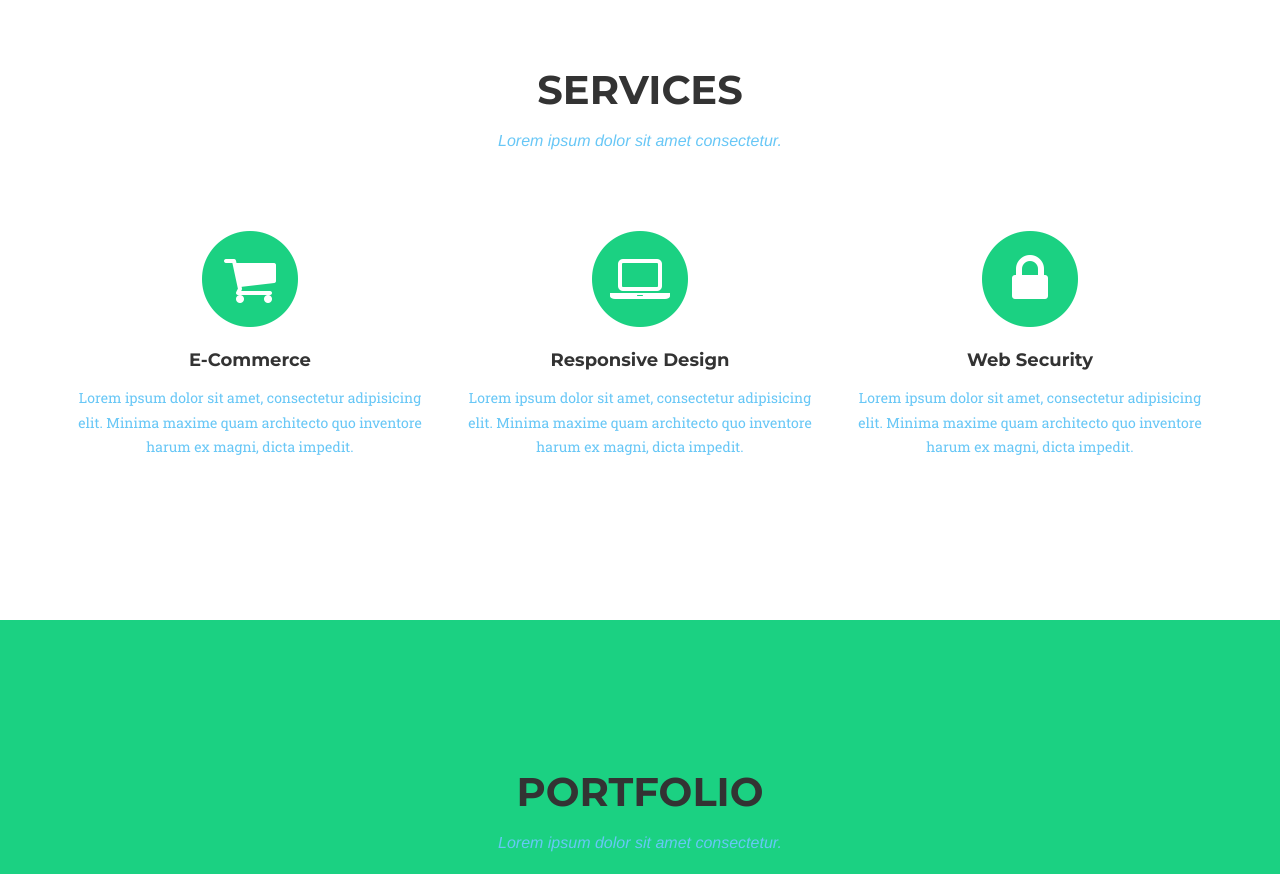
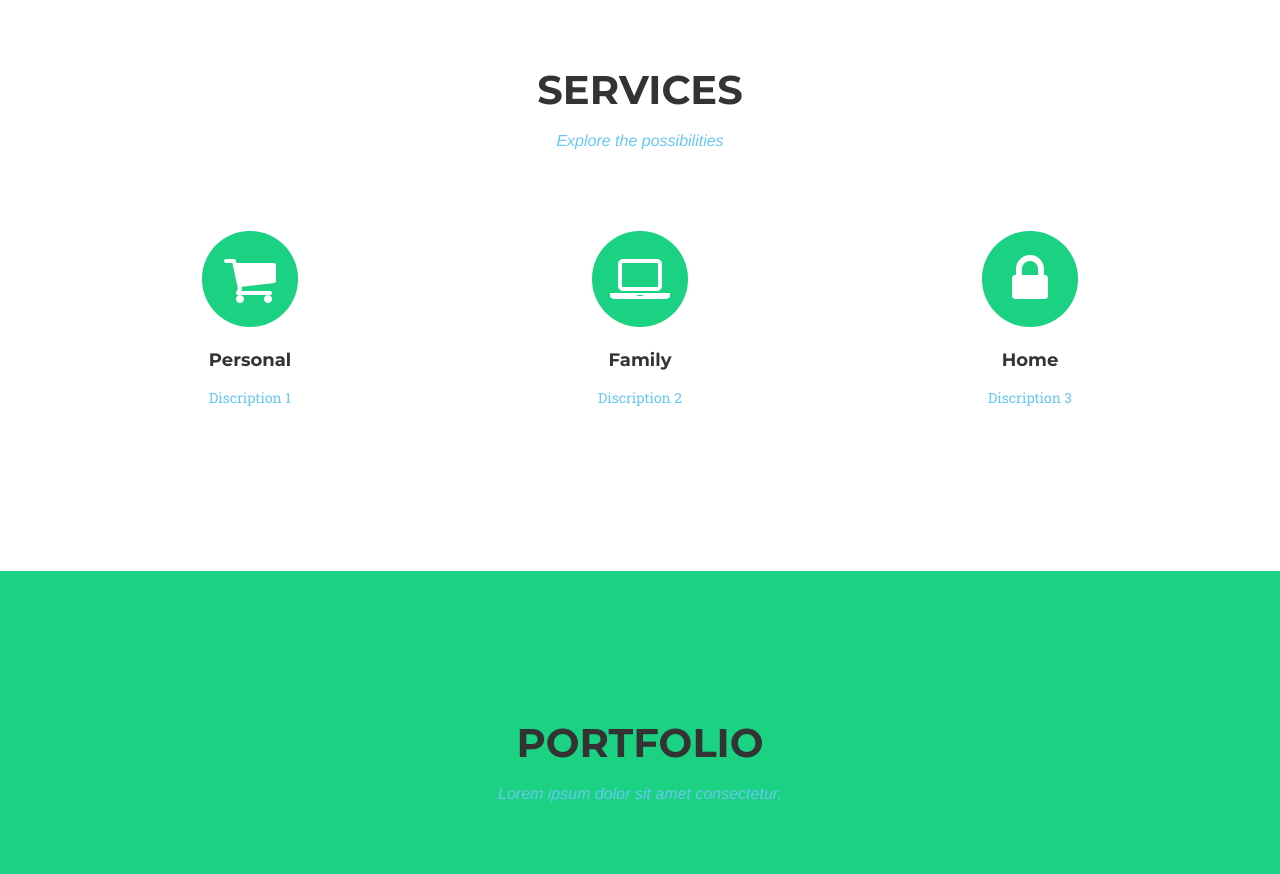
Before and after one commit to natasha014/natasha014.github.io, a plain HTML site: page index.html in a window 1280 px wide. Shown: the part 840-1714 px from the top of the page. Drawn offline with nearby package versions, Linux system fonts and the light colour scheme; a web font is replaced by a local one.

Commit message:
services

```diff
--- a/index.html
+++ b/index.html
@@ -92,7 +92,7 @@
             <div class="row">
                 <div class="col-lg-12 text-center">
                     <h2 class="section-heading">Services</h2>
-                    <h3 class="section-subheading text-muted">Lorem ipsum dolor sit amet consectetur.</h3>
+                    <h3 class="section-subheading text-muted">Explore the possibilities</h3>
                 </div>
             </div>
             <div class="row text-center">
@@ -101,24 +101,24 @@
                         <i class="fa fa-circle fa-stack-2x text-primary"></i>
                         <i class="fa fa-shopping-cart fa-stack-1x fa-inverse"></i>
                     </span>
-                    <h4 class="service-heading">E-Commerce</h4>
-                    <p class="text-muted">Lorem ipsum dolor sit amet, consectetur adipisicing elit. Minima maxime quam architecto quo inventore harum ex magni, dicta impedit.</p>
+                    <h4 class="service-heading"> Personal</h4>
+                    <p class="text-muted">Discription 1</p>
                 </div>
                 <div class="col-md-4">
                     <span class="fa-stack fa-4x">
                         <i class="fa fa-circle fa-stack-2x text-primary"></i>
                         <i class="fa fa-laptop fa-stack-1x fa-inverse"></i>
                     </span>
-                    <h4 class="service-heading">Responsive Design</h4>
-                    <p class="text-muted">Lorem ipsum dolor sit amet, consectetur adipisicing elit. Minima maxime quam architecto quo inventore harum ex magni, dicta impedit.</p>
+                    <h4 class="service-heading">Family</h4>
+                    <p class="text-muted">Discription 2</p>
                 </div>
                 <div class="col-md-4">
                     <span class="fa-stack fa-4x">
                         <i class="fa fa-circle fa-stack-2x text-primary"></i>
                         <i class="fa fa-lock fa-stack-1x fa-inverse"></i>
                     </span>
-                    <h4 class="service-heading">Web Security</h4>
-                    <p class="text-muted">Lorem ipsum dolor sit amet, consectetur adipisicing elit. Minima maxime quam architecto quo inventore harum ex magni, dicta impedit.</p>
+                    <h4 class="service-heading">Home</h4>
+                    <p class="text-muted">Discription 3</p>
                 </div>
             </div>
         </div>
```
